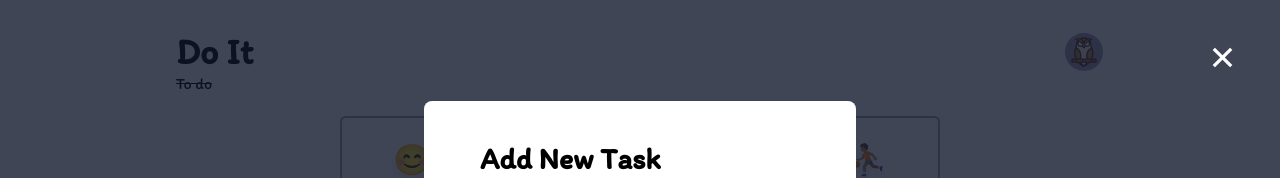
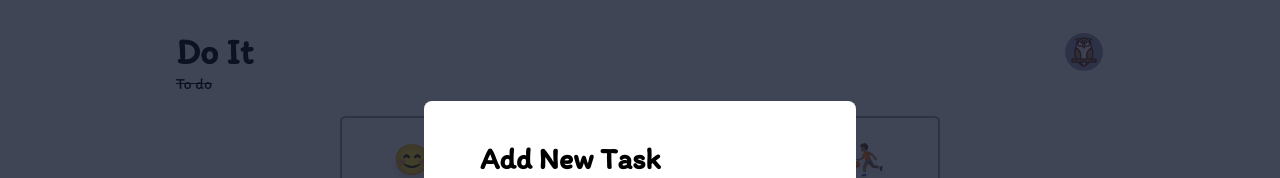
Before and after one commit to Kruthik111/Todo-App, a React (Vite) app: page / in a window 1280 px wide. Both pictures are taken after a click on the element 1170 px from the left and 690 px from the top of the page. Shown: the top 178 px of the page. Built offline with nearby package versions, Linux system fonts and the light colour scheme.

Commit message:
resolved some bugs in delete confirmation dialog

```diff
--- a/src/components/DeleteConfirmModal.jsx
+++ b/src/components/DeleteConfirmModal.jsx
@@ -6,7 +6,6 @@ const DeleteConfirmDialog = ({
   deleteTask,
   taskName = "",
 }) => {
-  const modalRef = useRef();
   function closeModal() {
     setDisplayModal(false);
   }
@@ -14,12 +13,8 @@ const DeleteConfirmDialog = ({
     deleteTask();
     setDisplayModal(false);
   }
-  useClickedOutside(modalRef, closeModal);
   return (
-    <div
-      className="bg-white w-80 h-36 dark:bg-black text-black dark:text-white rounded-lg p-5 z-20"
-      ref={modalRef}
-    >
+    <div className="bg-white w-80 h-36 dark:bg-black text-black dark:text-white rounded-lg p-5 z-20">
       <div>
         <h1>Do you want to delete the task {taskName}</h1>
       </div>
--- a/src/components/Modal.jsx
+++ b/src/components/Modal.jsx
@@ -4,19 +4,13 @@ import { IoCloseSharp } from "react-icons/io5";
 const Modal = ({ isOpen, onClickOutside, children }) => {
   if (!isOpen) return null;
   return (
-    <div className="bg-[#0f172acc] bg-opacity-55 flex z-10 absolute inset-0 w-screen h-screen  ">
-      <>
-        <div className="m-auto " onClick={(e) => e.stopPropagation()}>
-          {children}
-        </div>
-        <span
-          className="absolute top-12 sm:top-16 md:top-10 right-2 md:right-10 text-white"
-          onClick={onClickOutside}
-        >
-          <span className="sr-only">close modal</span>
-          <IoCloseSharp size={35} />
-        </span>
-      </>
+    <div
+      className="bg-[#0f172acc] bg-opacity-55 flex z-10 absolute inset-0 w-screen h-screen  "
+      onClick={onClickOutside}
+    >
+      <div className="m-auto " onClick={(e) => e.stopPropagation()}>
+        {children}
+      </div>
     </div>
   );
 };
--- a/src/components/TaskCard.jsx
+++ b/src/components/TaskCard.jsx
@@ -63,7 +63,10 @@ const TaskCard = ({ task }) => {
         <Modal isOpen={open} onClickOutside={() => setOpen(false)}>
           <AddTaskCard closeAddTask={() => setOpen(false)} task={task} />
         </Modal>
-        <Modal isOpen={displayModal} onClickOutside={() => setOpen(false)}>
+        <Modal
+          isOpen={displayModal}
+          onClickOutside={() => setDisplayModal(false)}
+        >
           <DeleteConfirmDialog
             setDisplayModal={setDisplayModal}
             deleteTask={() => handleDelete(task.id)}
```
